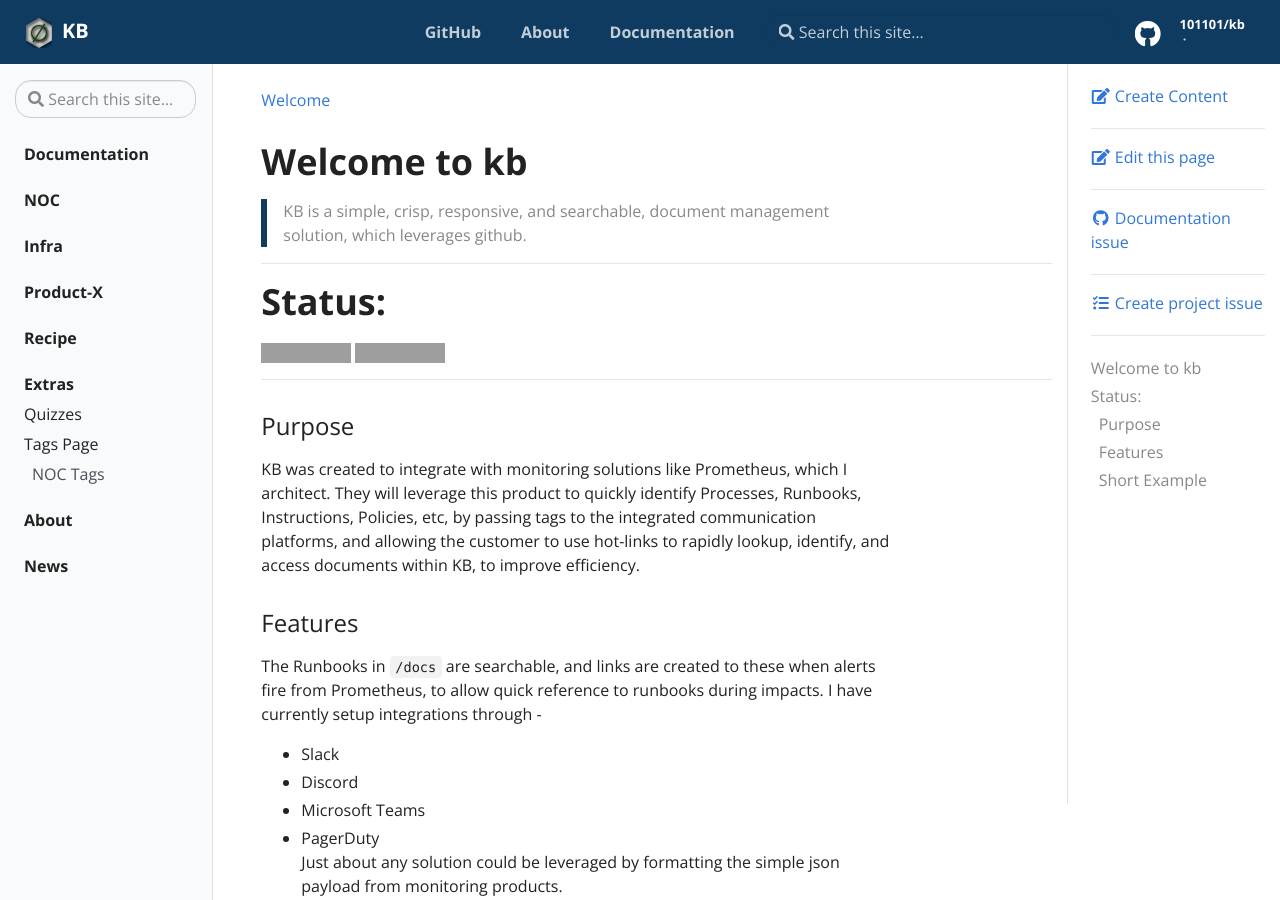
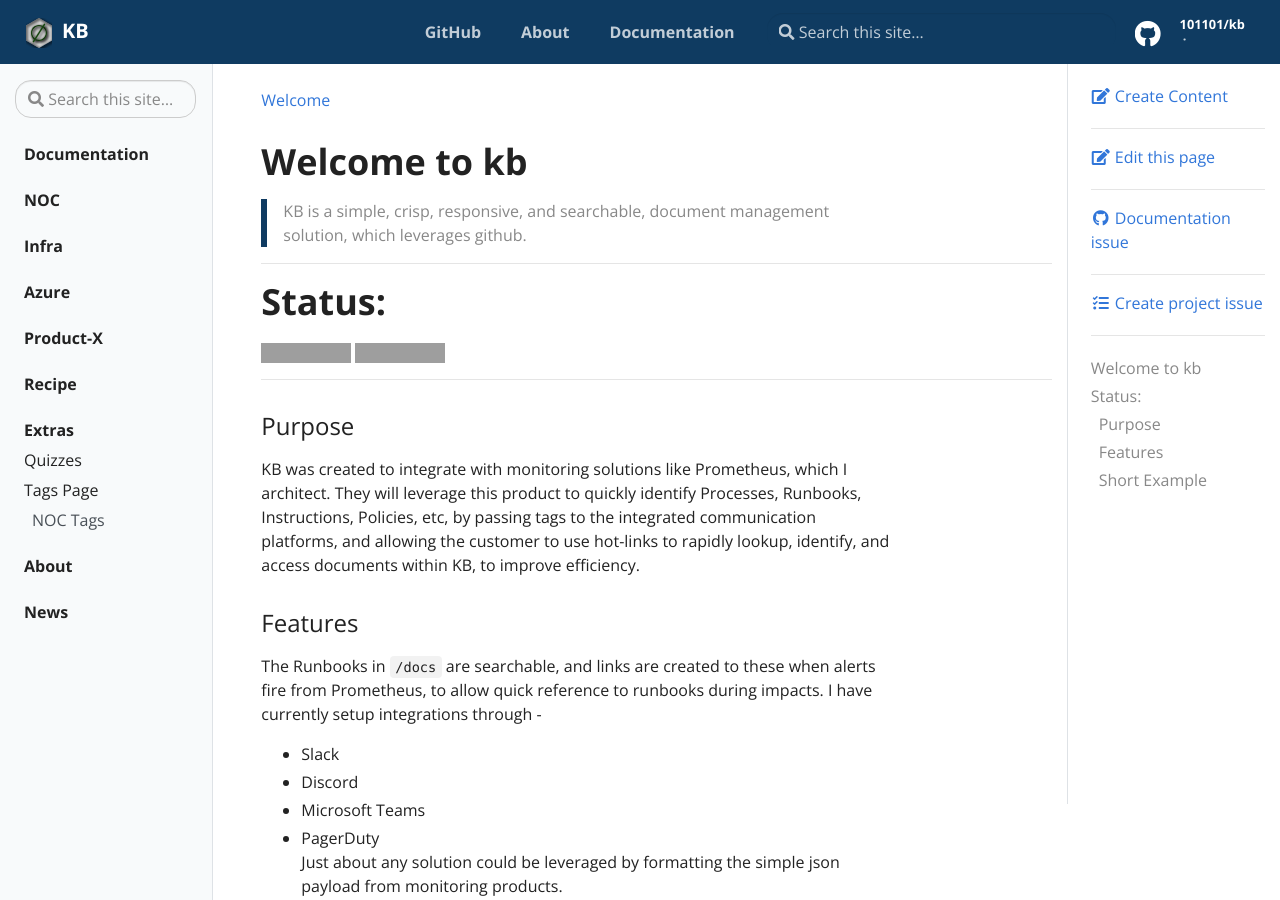
Before and after one commit to 101101/kb, a Jekyll site: the page built from pages/index.md, in a window 1280 px wide and 900 px high. Built offline with Jekyll 4.4.1, drawn with Linux system fonts in a browser that asks for light colours; grey boxes are pictures that could not be loaded.

Commit message:
Update toc.yml

```diff
--- a/_data/toc.yml
+++ b/_data/toc.yml
@@ -4,6 +4,8 @@
   url: noc
 - title: Infra
   url: infra
+- title: Azure
+  url: azure
 - title: Product-X
   url: product-x
 - title: Recipe
```
